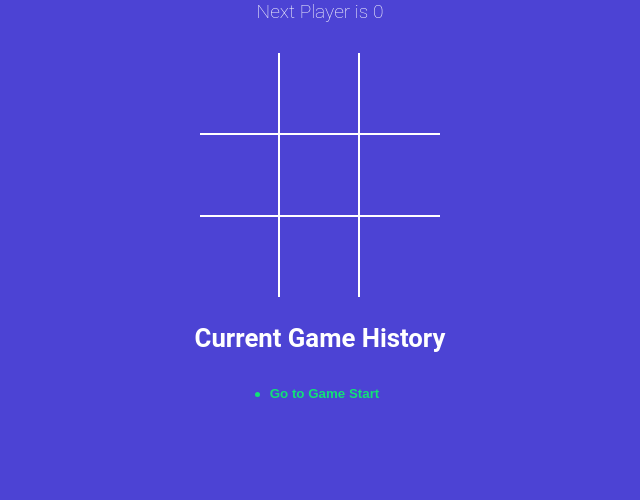
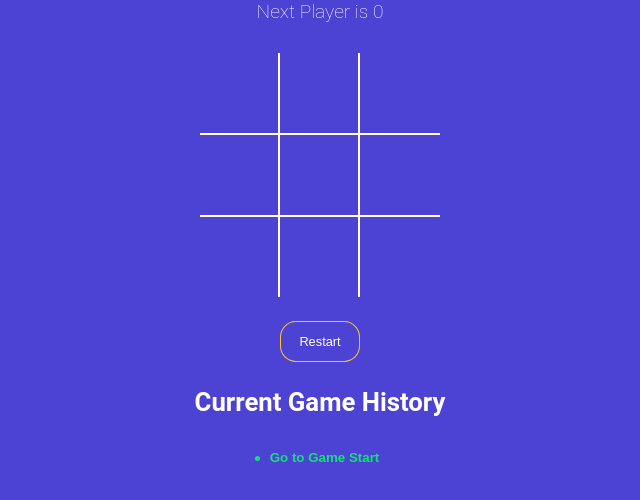
Before and after one commit to VandanaGitProjects/TicTacToeGame, a React (Vite) app: page / in a window 1280 px wide. Shown: the top 500 px of the page, without its empty margins (320-960 px from the left). Built offline with nearby package versions, Linux system fonts and the light colour scheme.

Commit message:
Create reset button

```diff
--- a/src/App.jsx
+++ b/src/App.jsx
@@ -5,10 +5,10 @@
 import History from './Components/History';
 import { calculateWinner } from './Winner';
 
+const NEW_GAME = [{ squares: Array(9).fill(null), isXNext: false }];
+
 function App() {
-  const [history, setHistory] = useState([
-    { squares: Array(9).fill(null), isXNext: false },
-  ]);
+  const [history, setHistory] = useState(NEW_GAME);
   const [currentMove, setCurrentMove] = useState(0);
   const gamingBoard = history[currentMove];
 
@@ -49,6 +49,10 @@
   const moveTo = move => {
     setCurrentMove(move);
   };
+  const onNewGameStart = () => {
+    setHistory(NEW_GAME);
+    setCurrentMove(0);
+  };
 
   return (
     <div className="app">
@@ -57,6 +61,13 @@
         handleSqueareClick={handleSqueareClick}
         squares={gamingBoard.squares}
       />
+      <button
+        type="button"
+        onClick={onNewGameStart}
+        className={`btn-reset ${winner ? 'active' : ''}`}
+      >
+        Restart
+      </button>
       <h3>Current Game History</h3>
       <History history={history} moveTo={moveTo} currentMove={currentMove} />
     </div>
```
